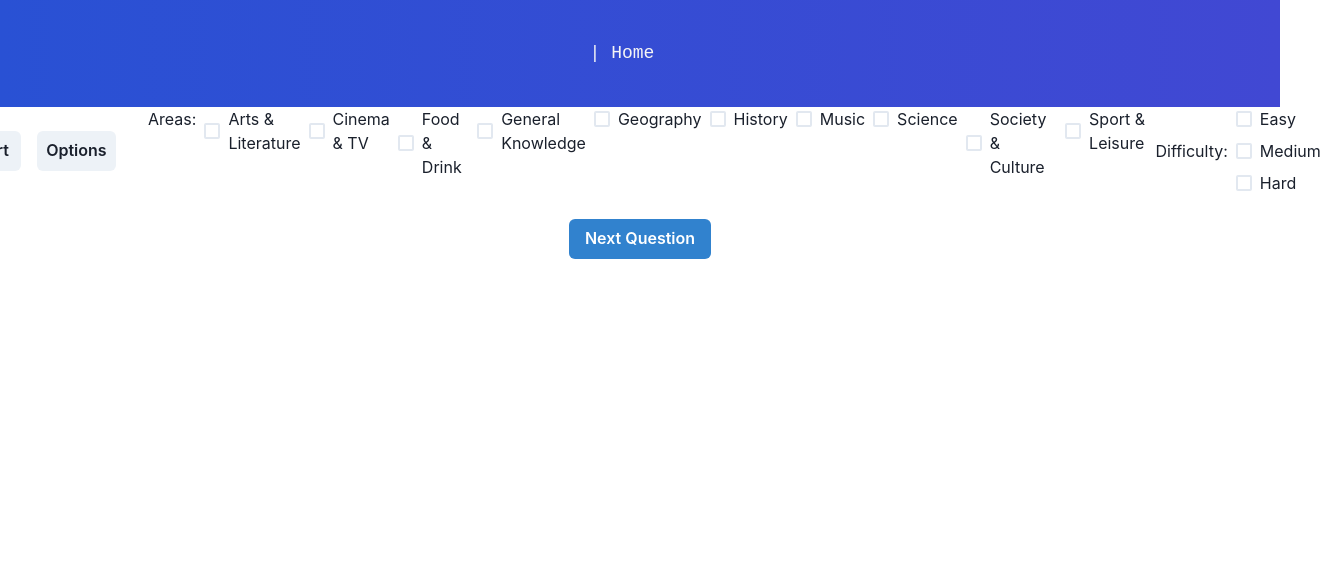
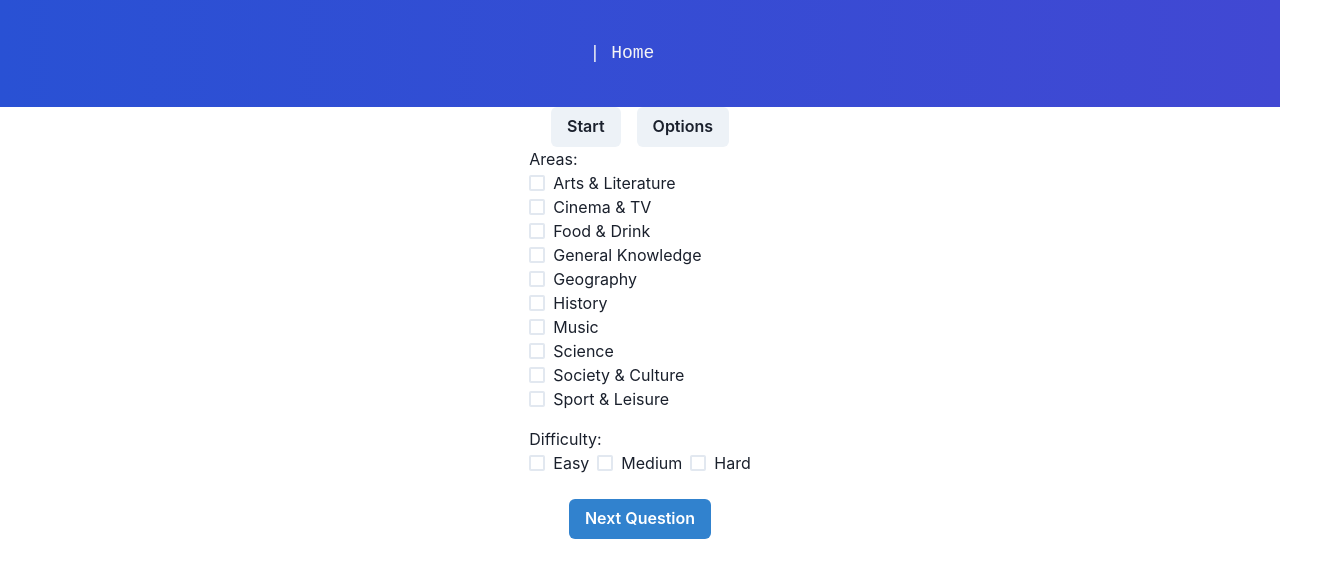
Before and after one commit to jonaszeferino/trivia, a Next.js app: page / in a window 1280 px wide. Shown: the top 578 px of the page, 1321 px wide, since content can reach past the window. Built offline with nearby package versions, Linux system fonts and the light colour scheme.

Commit message:
dificulty option fixed

```diff
--- a/pages/index.js
+++ b/pages/index.js
@@ -43,16 +43,19 @@ export default function Reservations() {
     setIsClickedB("");
     setIsClickedC("");
     setIsClickedD("");
-    let choice;
-    if (selectedDifficulties === "easy") {
+
+    let choice = "";
+
+    if (selectedDifficulties.includes("easy")) {
       choice = "&difficulty=easy";
-    } else if (selectedDifficulties === "medium") {
+    } else if (selectedDifficulties.includes("medium")) {
       choice = "&difficulty=medium";
-    } else if (selectedDifficulties === "hard") {
+    } else if (selectedDifficulties.includes("hard")) {
       choice = "&difficulty=hard";
-    } else {
-      choice = "";
     }
+
+    console.log(selectedDifficulties);
+    console.log(choice);
 
     const url = `https://the-trivia-api.com/api/questions?limit=1&categories=${selectedCategories.join(
       ","
@@ -167,9 +170,12 @@ export default function Reservations() {
           <HStack spacing={4} align="center">
             <Button onClick={apiCall}>Start</Button>
             <Button onClick={toggleCategoryOptions}>Options</Button>
-            <br />
+          </HStack>
+        </Center>
+        <Center>
           {showCategoryOptions && (
-              <HStack spacing={2} align="start">
+            <VStack align="start" spacing={4}>
+              <Box>
                 <Text>Areas:</Text>
                 {categoryOptions.map((category, index) => (
                   <HStack key={index}>
@@ -191,9 +197,11 @@ export default function Reservations() {
                     </label>
                   </HStack>
                 ))}
-                <HStack>
+              </Box>
+              <Box>
                 <Text>Difficulty:</Text>
-                  <VStack spacing={2} align="start">
+
+                <HStack spacing={2}>
                   {difficultyOptions.map((difficulty, index) => (
                     <HStack key={index}>
                       <Checkbox
@@ -204,11 +212,15 @@ export default function Reservations() {
                         )}
                         onChange={(event) => {
                           const isChecked = event.target.checked;
+                          if (isChecked) {
+                            // Se um novo é marcado, desmarque todos os outros
+                            setSelectedDifficulties([difficulty.name]);
+                          } else {
+                            // Se for desmarcado, remova-o da lista
                             setSelectedDifficulties((prevState) =>
-                              isChecked
-                                ? [...prevState, difficulty.name]
-                                : prevState.filter((d) => d !== difficulty.name)
+                              prevState.filter((d) => d !== difficulty.name)
                             );
+                          }
                         }}
                       />
                       <label htmlFor={difficulty.name}>
@@ -216,13 +228,13 @@ export default function Reservations() {
                       </label>
                     </HStack>
                   ))}
+                </HStack>
+              </Box>
             </VStack>
-                </HStack>
-              </HStack>
           )}
-          </HStack>
         </Center>
       </ChakraProvider>
+
       <br />
 
       <ChakraProvider>
```
Lines whose indentation alone changed are shown as unchanged.
